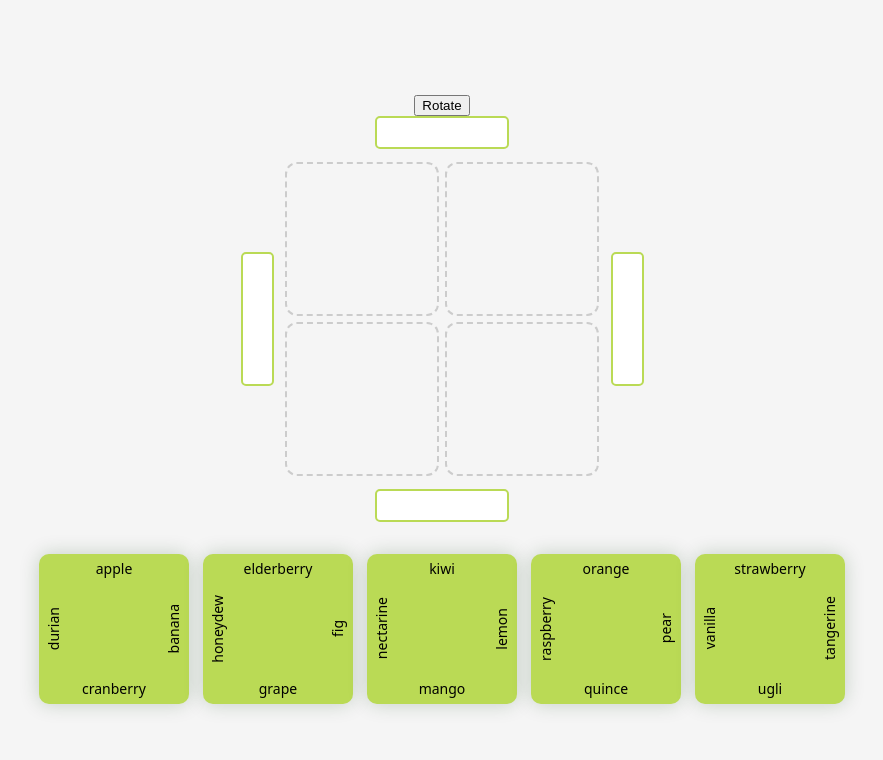
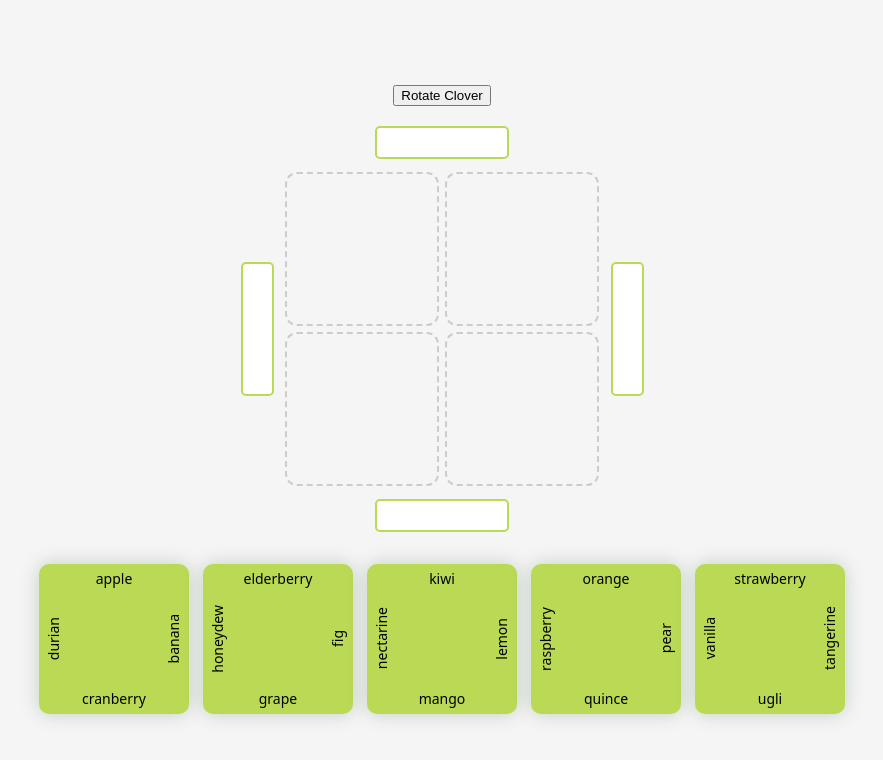
Before and after one commit to poofytoo/sooo-clover, a Next.js app: page / in a window 1280 px wide. Shown: the top 760 px of the page, without its empty margins (198-1081 px from the left). Built offline with nearby package versions, Linux system fonts and the light colour scheme.

Commit message:
rotation animation

```diff
--- a/components/Clover/Clover.module.css
+++ b/components/Clover/Clover.module.css
@@ -1,3 +1,7 @@
+.buttonContainer {
+  margin-bottom: 20px;
+}
+
 .centerContainer {
   text-align: center;
   display: flex;
@@ -10,6 +14,11 @@
   gap: 10px;
   grid-template-columns: 30px var(--clover-size) 30px;
   text-align: center;
+}
+
+.rotationAnimation {
+  transition: 0.1s all;
+  transform: rotate(90deg);
 }
 
 .ccw {
--- a/components/Clover/Clover.tsx
+++ b/components/Clover/Clover.tsx
@@ -135,21 +135,23 @@ export const Clover = () => {
     onDragEnd={handleDragEnd}
     sensors={sensors}
   >
-    <div>
+    <div className={styles.buttonContainer}>
       <button onClick={(e) => {
         setShowIcon(true);
         setTimeout(() => {
           setShowIcon(false);
+          setGameState({
+            ...gameState,
+            rotation: (gameState.rotation + 3) % 4
+          })
         }, 100);
-        setGameState({
-          ...gameState,
-          rotation: (gameState.rotation + 3) % 4
-        })
       }}
-      >Rotate</button>
+      >Rotate Clover</button>
     </div>
     <div className={styles.centerContainer}>
-      <div className={styles.cloverContainer}>
+      <div className={cx(styles.cloverContainer, {
+        [styles.rotationAnimation]: showIcon
+      })}>
         <div></div>
         <div><TextInput
           value={getEntryValue(0)}
--- a/components/Leaf/Leaf.module.css
+++ b/components/Leaf/Leaf.module.css
@@ -12,6 +12,16 @@
   white-space: nowrap;
   border-radius: var(--round);
   box-shadow: 0 0 20px rgba(7, 59, 12, 0.2);
+}
+
+.rotationAnimation {
+  transform: rotate(90deg);
+  transition: 0.1s linear;
+}
+
+.rotationAnimationCcw {
+  transform: rotate(-90deg);
+  transition: 0.1s linear;
 }
 
 .leafContainer:hover {
--- a/components/Leaf/Leaf.tsx
+++ b/components/Leaf/Leaf.tsx
@@ -27,16 +27,21 @@ const Leaf: React.FC<LeafProps> = ({ words, id, onClick }) => {
     setTimeout(() => {
       setIcon(undefined);
     }, 100);
-  }
+  };
 
   return (
     <div
-      className={styles.leafContainer}
+      className={cx(styles.leafContainer, {
+        [styles.rotationAnimation]: icon === 'ROTATE_CW',
+        [styles.rotationAnimationCcw]: icon === 'ROTATE_CCW'
+      })}
       ref={setNodeRef}
       style={style}
       onClick={() => {
         showIcon('ROTATE_CW');
-        onClick(3)();
+        setTimeout(() => {
+          onClick(3)();
+        }, 100);
       }}
       onContextMenu={(e) => {
         showIcon('ROTATE_CCW');
```
